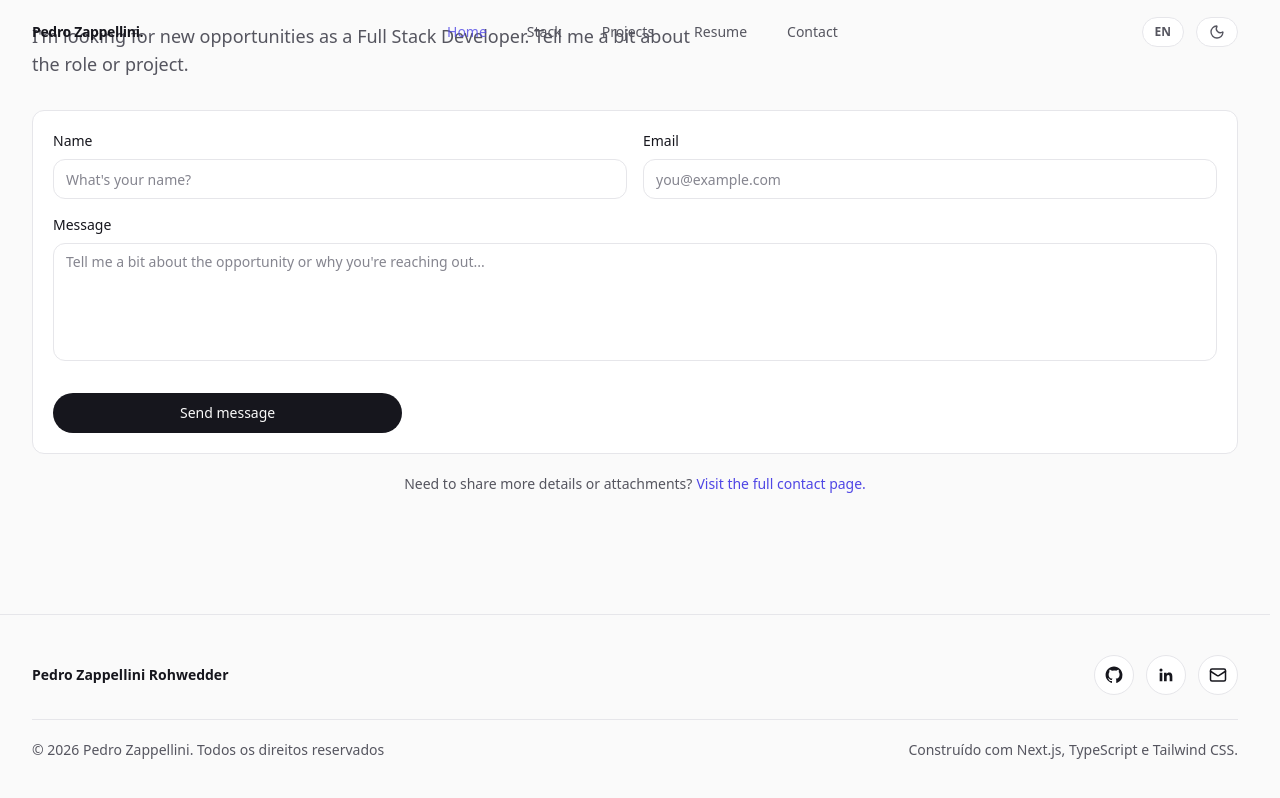
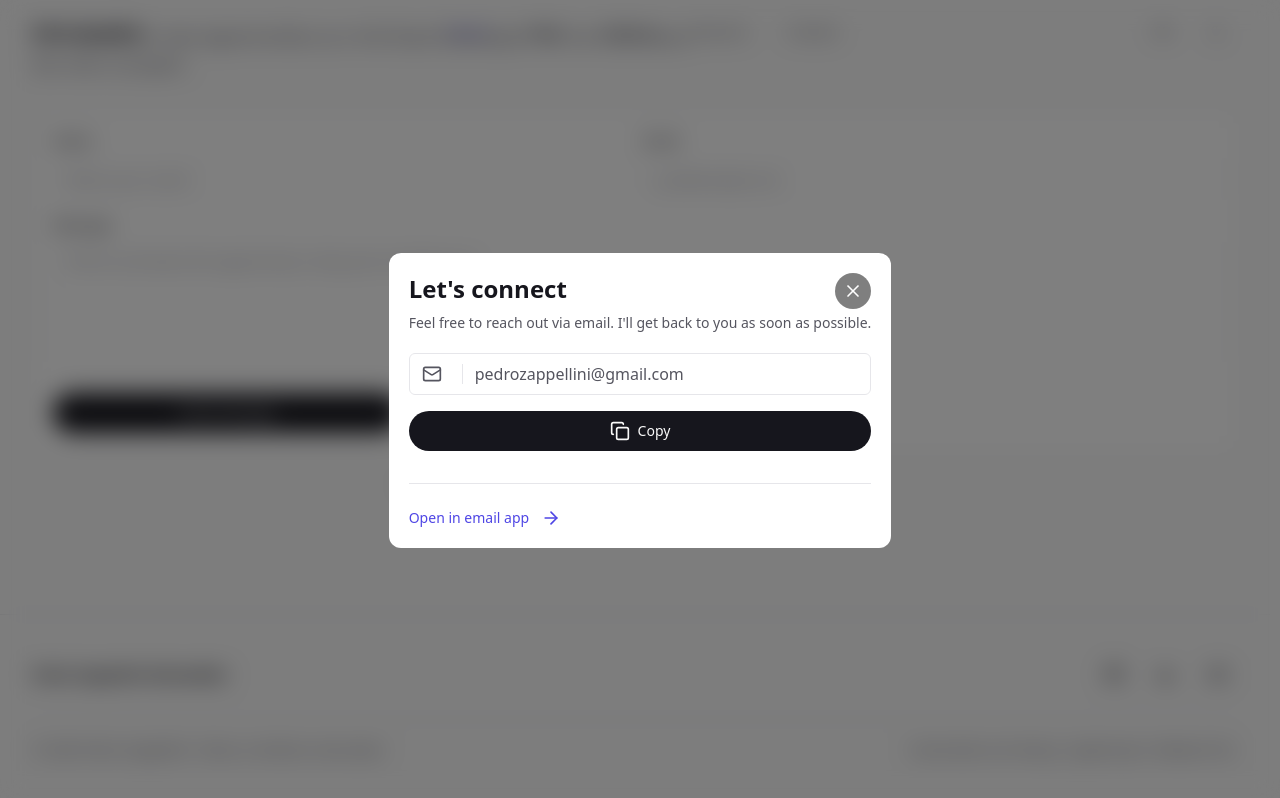
Before and after one commit to PedroZappellini/portifolio, a Next.js app: page / in a window 1280 px wide. Both pictures are taken after a click on the button 1218 px from the left and 3866 px from the top of the page. Shown: the part 3191-3989 px from the top of the page. Built offline with nearby package versions, Linux system fonts and the light colour scheme.

Commit message:
finishing footer and header changes

```diff
--- a/src/app/globals.css
+++ b/src/app/globals.css
@@ -43,7 +43,7 @@
   --success: #34d399;
   --danger: #f87171;
   --ring: rgba(99, 102, 241, 0.5);
-  --resume: #34d399;
+  --resume: #6366f1;
   --link: #1a73e8;
   --background-lighter: #f5f5f5;
   --skill-frontend-bg: color-mix(in oklab, #8b5cf6 18%, transparent);
--- a/src/components/layout/footer.tsx
+++ b/src/components/layout/footer.tsx
@@ -15,6 +15,7 @@ export function Footer() {
         isOpen={isOpen}
         onClose={close}
         children={<EmailOptionsContent />}
+        closeButton
       />
       <footer className="border-t border-surface-border mt-30">
         <Container className="flex flex-col items-center gap-6 py-10">
@@ -30,7 +31,7 @@ export function Footer() {
                 <LinkedinIcon />
               </button>
               <button
-                // onClick={() => open()}
+                onClick={() => open()}
                 className="w-10 h-10 rounded-full bg-surface border border-surface-border flex items-center justify-center cursor-pointer hover:bg-surface-hover"
               >
                 <Mail size={18} />
--- a/src/components/layout/header.tsx
+++ b/src/components/layout/header.tsx
@@ -3,7 +3,17 @@ import useLocale from "@/src/Hooks/useLocale";
 import useTheme from "@/src/Hooks/useTheme";
 import { useState, useEffect } from "react";
 import { Container } from "./container";
-import { Menu, Moon, Sun, X } from "lucide-react";
+import {
+  FileUser,
+  FolderGit2,
+  Home,
+  Layers,
+  Mail,
+  Menu,
+  Moon,
+  Sun,
+  X,
+} from "lucide-react";
 import Link from "next/link";
 import { usePathname } from "next/navigation";
 
@@ -15,11 +25,15 @@ export function Header() {
   const [isMenuOpen, setIsMenuOpen] = useState(false);
 
   const links = [
-    { href: "/", label: dict.nav.home },
-    { href: "/stack", label: dict.nav.skills },
-    { href: "/projects", label: dict.nav.projects },
-    { href: "/resume", label: dict.nav.resume },
-    { href: "/contact", label: dict.nav.contact },
+    { href: "/", label: dict.nav.home, icon: Home },
+    { href: "/stack", label: dict.nav.skills, icon: Layers },
+    {
+      href: "/projects",
+      label: dict.nav.projects,
+      icon: FolderGit2,
+    },
+    { href: "/resume", label: dict.nav.resume, icon: FileUser },
+    { href: "/contact", label: dict.nav.contact, icon: Mail },
   ];
 
   useEffect(() => {
@@ -37,16 +51,24 @@ export function Header() {
       className={`sticky top-0 z-50 flex transition-colors duration-300 ${scrolled ? "border-b border-surface-border bg-background/80 backdrop-blur-md" : "border-b border-transparent"}`}
     >
       <nav
-        className={`lg:hidden absolute top-full left-0 w-full flex flex-col gap-4 border-b border-surface-border bg-background p-6 transition-[transform,opacity] duration-300 ${isMenuOpen ? "opacity-100 translate-y-0 pointer-events-auto" : "opacity-0  pointer-events-none"}`}
+        className={`lg:hidden absolute top-full left-0 w-full flex flex-col gap-2 border-b border-surface-border bg-background p-6 transition-[translate,opacity] duration-300 ${isMenuOpen ? "opacity-100 translate-y-0 pointer-events-auto" : "opacity-0 -translate-y-5 pointer-events-none"}`}
       >
         {links.map((link, index) => {
           const isActive = pathname === link.href;
+          const Icon = link.icon;
           return (
             <Link
               key={index}
               href={link.href}
               onClick={() => setIsMenuOpen(false)}
+              className={`flex items-center gap-2 pl-3 py-3 ${
+                isActive ? "bg-accent/10 rounded-md" : "border-transparent"
+              }`}
             >
+              <Icon
+                size={16}
+                className={isActive ? "text-accent" : "text-muted"}
+              />
               <p
                 className={`text-sm font-medium ${isActive ? "text-accent" : "text-muted"} transition-colors hover:text-foreground cursor-pointer`}
               >
--- a/src/components/modalContents/emailOptionsContent.tsx
+++ b/src/components/modalContents/emailOptionsContent.tsx
@@ -1,24 +1,58 @@
 "use client";
-
 import useLocale from "@/src/Hooks/useLocale";
 import { profile } from "@/src/utils/profile-data";
-import { Copy, Mail } from "lucide-react";
-
-interface EmailOptionsContent {}
+import { ArrowRight, Check, Copy, Mail } from "lucide-react";
+import { useState } from "react";
+import { Button } from "../ui/button";
 
 export function EmailOptionsContent() {
   const { dict } = useLocale();
+  const [copied, setCopied] = useState(false);
+
+  async function handleCopy() {
+    try {
+      await navigator.clipboard.writeText(profile.data.email);
+      setCopied(true);
+      setTimeout(() => setCopied(false), 2000);
+    } catch (error) {
+      console.error(error);
+    }
+  }
+
   return (
     <div className="flex flex-col p-5">
-      <h2>{dict.email.title}</h2>
-      <div className="mt-5 flex items- gap-5 bg-background-lighter w-full rounded-md py-1 px-1">
-        <div className="bg-black ml-2 border-r border-surface-border pr-5">
-          <Mail size={20} />
+      <div className="flex flex-col gap-2">
+        <h2 className="text-2xl font-semibold text-foreground">
+          {dict.email.title}
+        </h2>
+        <p className="text-sm text-muted">{dict.email.description}</p>
+      </div>
+      <div className="mt-5 flex flex-col justify-between gap-5 bg-surface border border-surface-border w-full rounded-md py-2 px-3">
+        <div className="flex items-center gap-3">
+          <div className="border-r border-surface-border pr-5">
+            <Mail size={20} className="self-center text-muted" />
+          </div>
+          <p className="text-muted self-center truncate">
+            {profile.data.email}
+          </p>
         </div>
-        <p className="text-muted">{profile.data.email}</p>
-        <button className="bg-accent py-2 px-5 flex items-center justify-center rounded-md">
-          {dict.email.copy}
-        </button>
+      </div>
+      <Button
+        name={copied ? dict.email.copied : dict.email.copy}
+        variant={copied ? "success" : "primary"}
+        className="mt-4 gap-2"
+        onClick={handleCopy}
+        iconBefore={!copied}
+        children={copied ? <Check size={20} /> : <Copy size={20} />}
+      ></Button>
+      <div className="flex items-center gap-3 border-t border-surface-border mt-8 pt-6 cursor-pointer">
+        <a
+          href="mailto:pedrozappellini@gmail.com"
+          className="text-sm text-accent"
+        >
+          {dict.email.openEmail}
+        </a>
+        <ArrowRight size={20} className="text-accent" />
       </div>
     </div>
   );
--- a/src/components/ui/button.tsx
+++ b/src/components/ui/button.tsx
@@ -10,6 +10,7 @@ interface ButtonProps extends ButtonHTMLAttributes<HTMLButtonElement> {
   href?: string;
   textOnlyHref?: string;
   download?: boolean | string;
+  iconBefore?: boolean;
 }
 
 const variants = {
@@ -32,6 +33,7 @@ export function Button({
   href,
   textOnlyHref,
   download,
+  iconBefore,
   ...props
 }: ButtonProps) {
   if (href && download) {
@@ -73,8 +75,16 @@ export function Button({
       className={`text-sm rounded-full cursor-pointer flex items-center justify-center transition-all duration-200 shrink-0 ${variants[variant]} ${className}`}
       {...props}
     >
-      {name}
-      {children}
+      {iconBefore ? (
+        <>
+          {children}
+          {name}
+        </>
+      ) : (
+        <>
+          {name} {children}
+        </>
+      )}
     </button>
   );
 }
--- a/src/components/ui/projectFilterButton.tsx
+++ b/src/components/ui/projectFilterButton.tsx
@@ -16,9 +16,9 @@ export function ProjectFilterButton({
       onClick={onClick}
       className={`${
         isActive
-          ? "bg-accent/15 text-accent border-accent dark:bg-accent/30 dark:text-white"
-          : "bg-surface text-foreground border-surface-border hover:bg-surface-hover hover:border-accent/30"
-      } text-sm flex items-center justify-center rounded-full min-w-25 h-10 border px-5 transition-colors cursor-pointer font-medium shrink-0`}
+          ? "bg-accent/15 text-accent border-accent dark:bg-accent/30 dark:text-white scale-100"
+          : "bg-surface text-foreground border-surface-border hover:bg-surface-hover hover:border-accent/30 scale-95"
+      } text-sm flex items-center justify-center rounded-full min-w-25 h-10 border px-5 transition-all cursor-pointer font-medium shrink-0`}
     >
       {name}
     </button>
--- a/src/components/ui/sectionHeading.tsx
+++ b/src/components/ui/sectionHeading.tsx
@@ -27,7 +27,9 @@ export function SectionHeading({
         </span>
       )}
 
-      <div className={`mt-3 flex ${button && "justify-between items-center"}`}>
+      <div
+        className={`mt-3 flex ${button && "justify-between items-baseline"}`}
+      >
         <h2 className="text-3xl max-w-2xl font-semibold tracking-tight text-foreground sm:text-4xl">
           {title}
         </h2>
--- a/src/i18n/dictionaries/en.tsx
+++ b/src/i18n/dictionaries/en.tsx
@@ -171,8 +171,12 @@ export const en: Dictionary = {
     visitFullContact: "Visit the full contact page.",
   },
   email: {
-    title: "Choose between options",
+    title: "Let's connect",
+    description:
+      "Feel free to reach out via email. I'll get back to you as soon as possible.",
     copy: "Copy",
+    copied: "Copied",
+    openEmail: "Open in email app",
   },
   errors: {
     MISSING_FIELDS: "Some fields were not filled in.",
--- a/src/i18n/dictionaries/pt.tsx
+++ b/src/i18n/dictionaries/pt.tsx
@@ -165,7 +165,11 @@ export const pt: Dictionary = {
   },
   email: {
     title: "Escolha a opcao",
+    description:
+      "Feel free to reach out via email. I'll get back to you as soon as possible.",
     copy: "Copiar",
+    copied: "Copiado",
+    openEmail: "Open in email app",
   },
   errors: {
     MISSING_FIELDS: "Alguns campos não foram preenchidos.",
--- a/src/types/locale.ts
+++ b/src/types/locale.ts
@@ -96,7 +96,10 @@ export interface ContactDictionary {
 
 export interface EmailDictionary {
   title: string;
+  description: string;
   copy: string;
+  copied: string;
+  openEmail: string;
 }
 
 export interface ErrorsDictionary {
```
